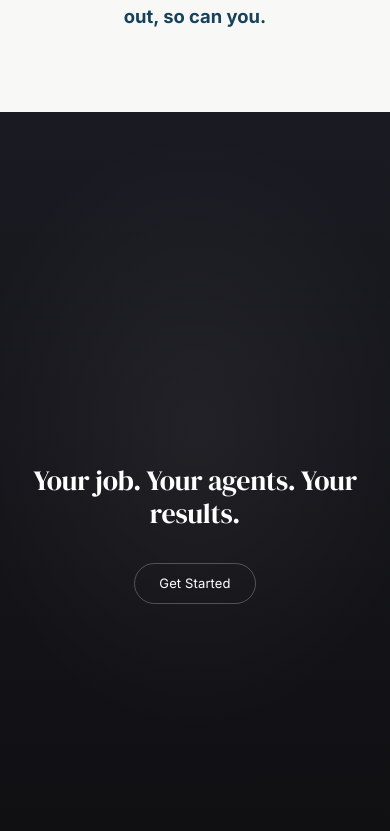
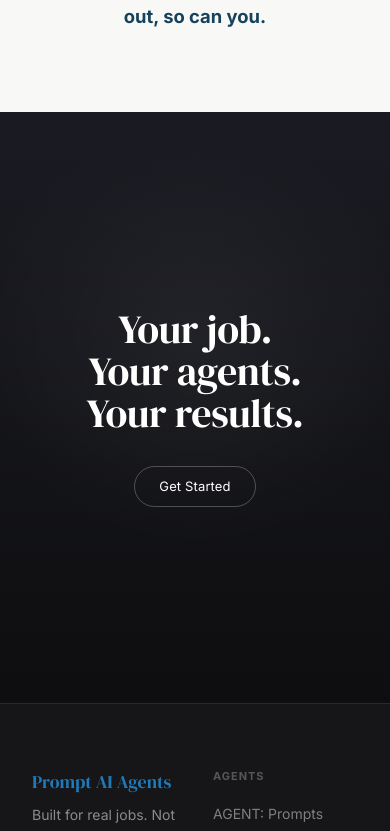
Before and after one commit to coolcalvin457-tech/agent-timesaver-nextjs, a Next.js app: page / in a window 390 px wide. Shown: the part 5471-6302 px from the top of the page. Built offline with nearby package versions, Linux system fonts and the light colour scheme; no server answers.

Commit message:
final CTA: 70vh height, display font with stacked lines

```diff
--- a/app/page.tsx
+++ b/app/page.tsx
@@ -183,13 +183,15 @@ export default function Home() {
         </section>
 
         {/* ── Section 7: Final CTA ─────────────────────────────────────── */}
-        <section className="section section-dark" id="final-cta" style={{ minHeight: "100vh", display: "flex", alignItems: "center", justifyContent: "center", paddingTop: "64px", paddingBottom: "64px" }}>
+        <section className="section section-dark" id="final-cta" style={{ minHeight: "70vh", display: "flex", alignItems: "center", justifyContent: "center", paddingTop: "64px", paddingBottom: "64px" }}>
           <div className="container final-cta">
             <h2
-              className="heading-1"
-              style={{ marginBottom: "32px", color: "#FFFFFF", fontSize: "clamp(1.75rem, 4vw, 2.75rem)", lineHeight: 1.2 }}
+              className="display"
+              style={{ marginBottom: "32px", color: "#FFFFFF" }}
             >
-              Your job. Your agents. Your results.
+              <span style={{ display: "block" }}>Your job.</span>
+              <span style={{ display: "block" }}>Your agents.</span>
+              <span style={{ display: "block" }}>Your results.</span>
             </h2>
             <FinalCtaButton />
           </div>
```
